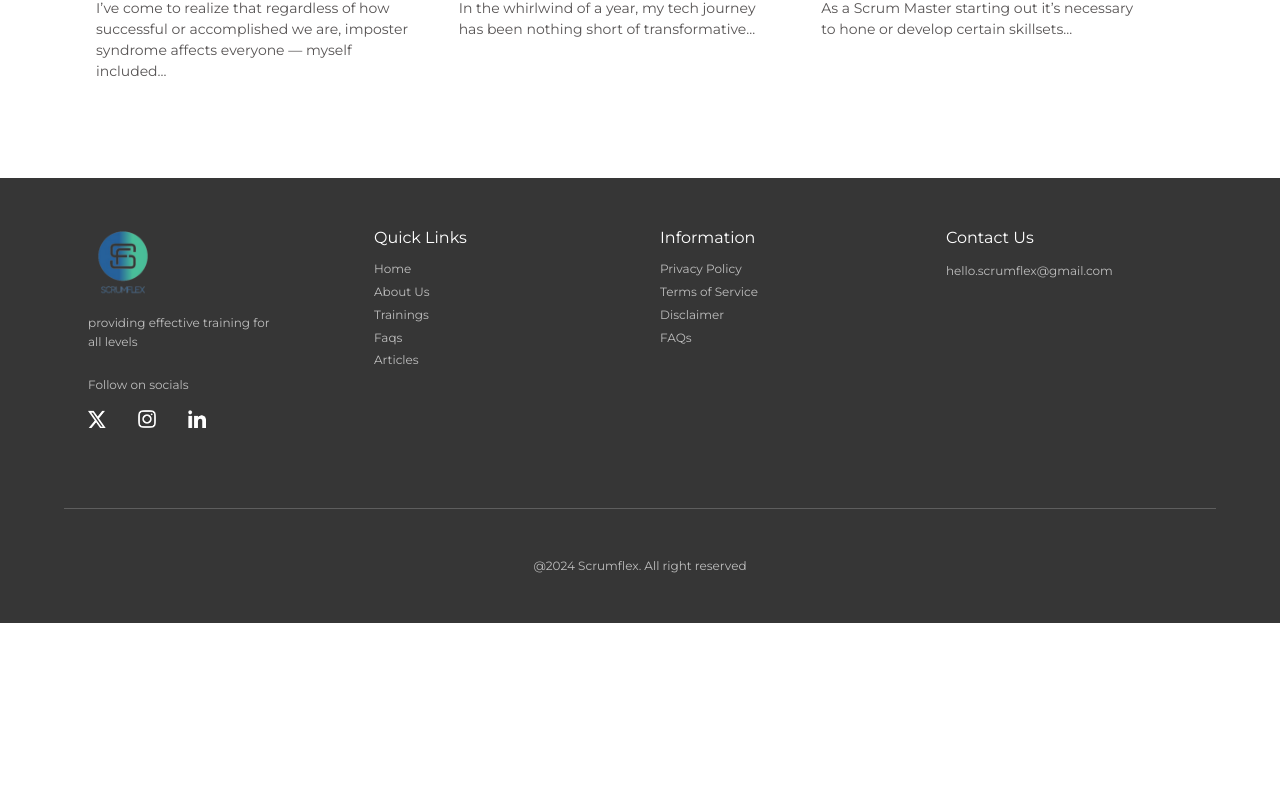
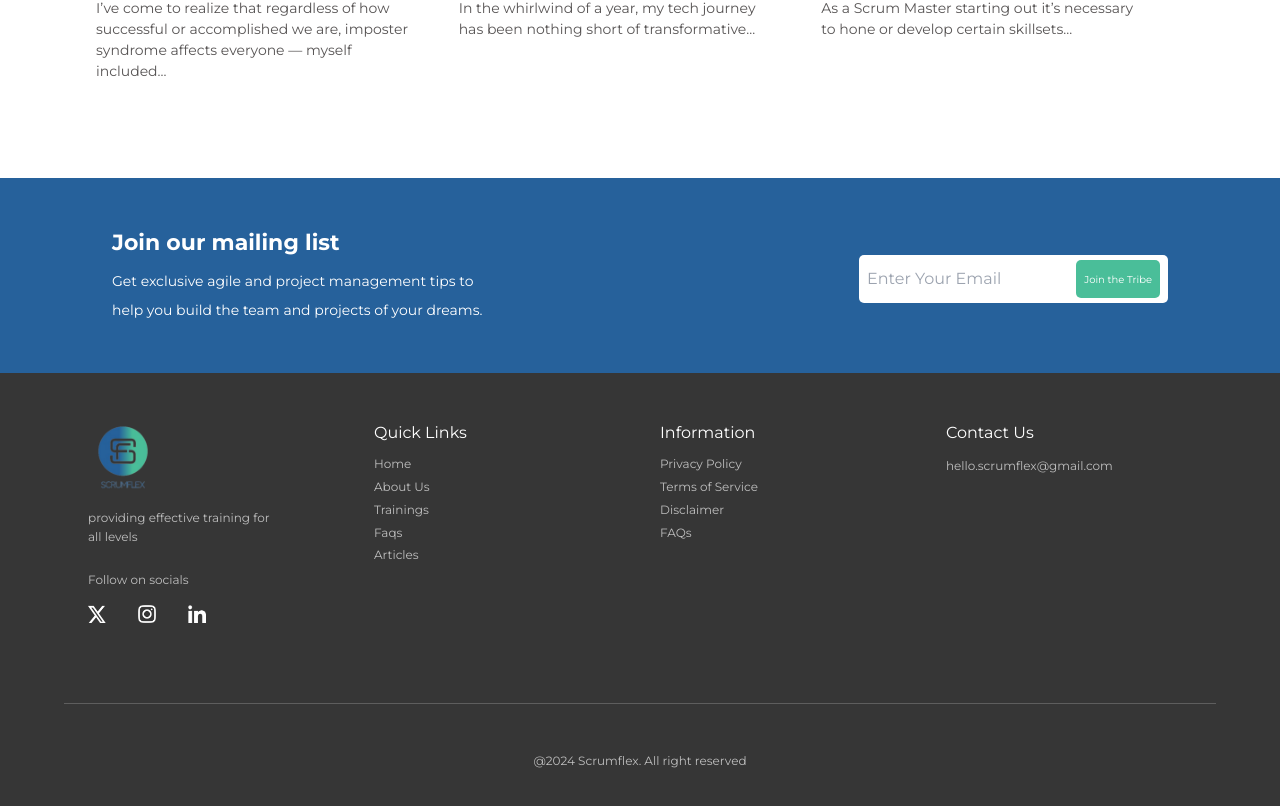
Before and after one commit to scrumflex/website, a React (Vite) app: page /website/article in a window 1280 px wide. Shown: the part 1664-2470 px from the top of the page. Before the commit the page ends 2287 px from the top, so only its background shows below. Built offline with nearby package versions, Linux system fonts and the light colour scheme.

Commit message:
added contact us to articles page

```diff
--- a/src/pages/Articles.jsx
+++ b/src/pages/Articles.jsx
@@ -1,6 +1,7 @@
 import { useRef } from "react";
 import Navbar from "../components/Nav";
 import Footer from "../components/Footer";
+import ContactUs from "../components/ContactUs";
 
 function Articles() {
     const myRef = useRef(null);
@@ -92,6 +93,7 @@ function Articles() {
                 </div>
             </div>
         </section>
+        <ContactUs formRef = {myRef} />
         <Footer />
     </>
     )
```
